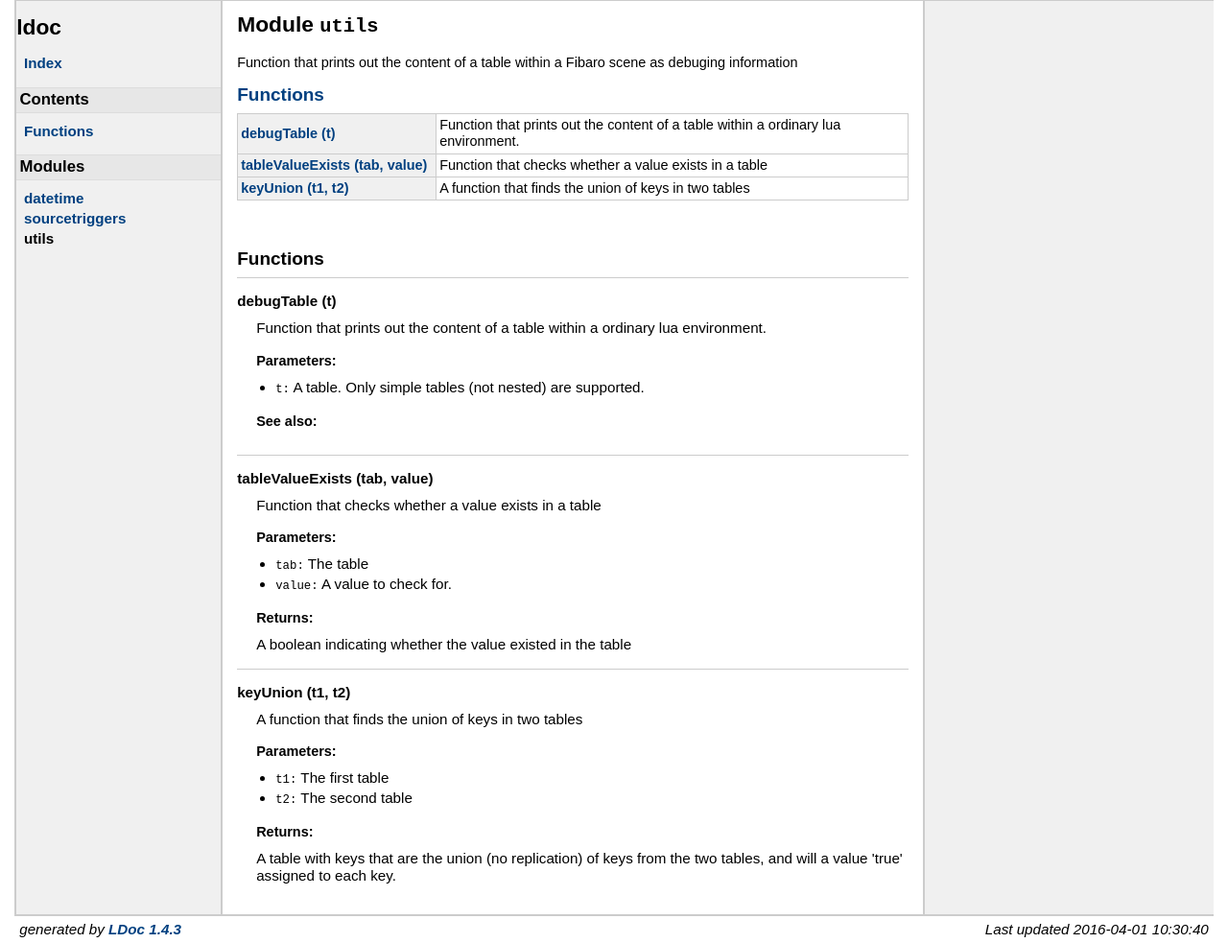
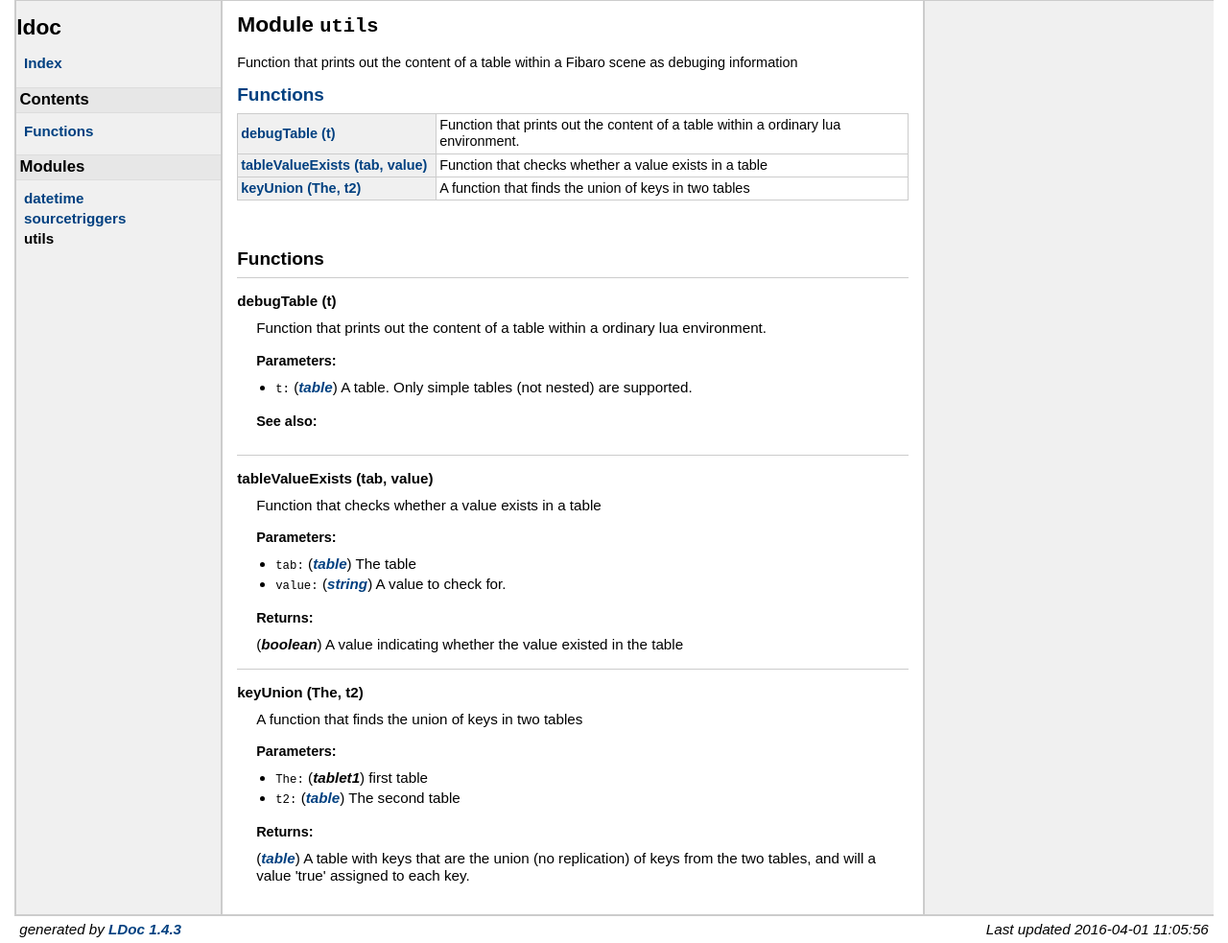
Before and after one commit to FredrikKarlssonSpeech/home_center_2_addons, a plain HTML site: page Docs/modules/utils.html in a window 1280 px wide. Shown: the whole page at 96% size. Drawn offline with Linux system fonts and the light colour scheme.

Commit message:
Uppdated docs and revisions to isDayOfWeek to allow also for long form day names in the input list.

```diff
--- a/Docs/modules/utils.html
+++ b/Docs/modules/utils.html
@@ -63,7 +63,7 @@
 	<td class="summary">Function that checks whether a value exists in a table</td>
 	</tr>
 	<tr>
-	<td class="name" nowrap><a href="#keyUnion">keyUnion (t1, t2)</a></td>
+	<td class="name" nowrap><a href="#keyUnion">keyUnion (The, t2)</a></td>
 	<td class="summary">A function that finds the union of keys in two tables</td>
 	</tr>
 </table>
@@ -86,6 +86,7 @@
     <h3>Parameters:</h3>
     <ul>
         <li><span class="parameter">t</span>
+            <span class="types"><a class="type" href="http://www.lua.org/manual/5.2/manual.html#6.5">table</a></span>
          A table. Only simple tables (not nested) are supported.
         </li>
     </ul>
@@ -109,9 +110,11 @@
     <h3>Parameters:</h3>
     <ul>
         <li><span class="parameter">tab</span>
+            <span class="types"><a class="type" href="http://www.lua.org/manual/5.2/manual.html#6.5">table</a></span>
          The table
         </li>
         <li><span class="parameter">value</span>
+            <span class="types"><a class="type" href="http://www.lua.org/manual/5.2/manual.html#6.4">string</a></span>
          A value to check for.
         </li>
     </ul>
@@ -119,7 +122,8 @@
     <h3>Returns:</h3>
     <ol>
 
-        A boolean indicating whether the value existed in the table
+           <span class="types"><span class="type">boolean</span></span>
+        A value indicating whether the value existed in the table
     </ol>
 
 
@@ -128,7 +132,7 @@
 </dd>
     <dt>
     <a name = "keyUnion"></a>
-    <strong>keyUnion (t1, t2)</strong>
+    <strong>keyUnion (The, t2)</strong>
     </dt>
     <dd>
     A function that finds the union of keys in two tables
@@ -136,10 +140,12 @@
 
     <h3>Parameters:</h3>
     <ul>
-        <li><span class="parameter">t1</span>
-         The first table
+        <li><span class="parameter">The</span>
+            <span class="types"><span class="type">tablet1</span></span>
+         first table
         </li>
         <li><span class="parameter">t2</span>
+            <span class="types"><a class="type" href="http://www.lua.org/manual/5.2/manual.html#6.5">table</a></span>
          The second table
         </li>
     </ul>
@@ -147,6 +153,7 @@
     <h3>Returns:</h3>
     <ol>
 
+           <span class="types"><a class="type" href="http://www.lua.org/manual/5.2/manual.html#6.5">table</a></span>
         A table with keys that are the union (no replication) of keys from the two tables, and will a value 'true' assigned to each key.
     </ol>
 
@@ -161,7 +168,7 @@
 </div> <!-- id="main" -->
 <div id="about">
 <i>generated by <a href="http://github.com/stevedonovan/LDoc">LDoc 1.4.3</a></i>
-<i style="float:right;">Last updated 2016-04-01 10:30:40 </i>
+<i style="float:right;">Last updated 2016-04-01 11:05:56 </i>
 </div> <!-- id="about" -->
 </div> <!-- id="container" -->
 </body>
```
Also changed, not shown: Docs/index.html (+2 -4 lines), Docs/modules/datetime.html (+16 -4 lines), Docs/modules/sourcetriggers.html (+4 -4 lines), 1 other file.
